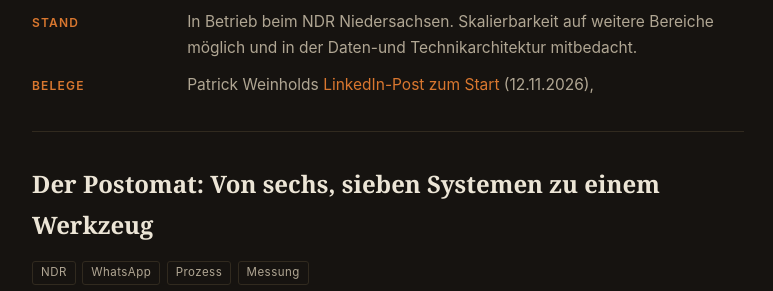
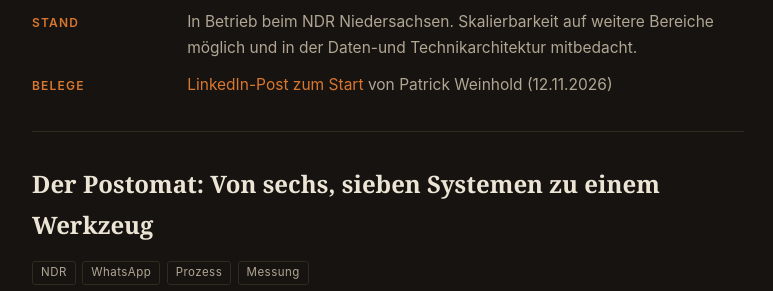
Before and after one commit to redaktionsschmiede/redaktionsschmiede.de, a plain HTML site: page arbeit/index.html in a window 1280 px wide. Shown: the part 1513-1804 px from the top of the page, without its empty margins (252-1025 px from the left). Drawn offline with Linux system fonts and the light colour scheme.

Commit message:
Update attribution in LinkedIn post reference

```diff
--- a/arbeit/index.html
+++ b/arbeit/index.html
@@ -65,7 +65,7 @@
         <dt>Stand</dt>
         <dd>In Betrieb beim NDR Niedersachsen. Skalierbarkeit auf weitere Bereiche möglich und in der Daten-und Technikarchitektur mitbedacht.</dd>
       <dt>Belege</dt>
-      <dd>Patrick Weinholds <a href="https://lnkd.in/p/ePDX_Ejj">LinkedIn-Post zum Start</a> (12.11.2026), </dd>
+      <dd><a href="https://lnkd.in/p/ePDX_Ejj">LinkedIn-Post zum Start</a> von Patrick Weinhold (12.11.2026)</dd>
       </dl>
     </article>
 
```
